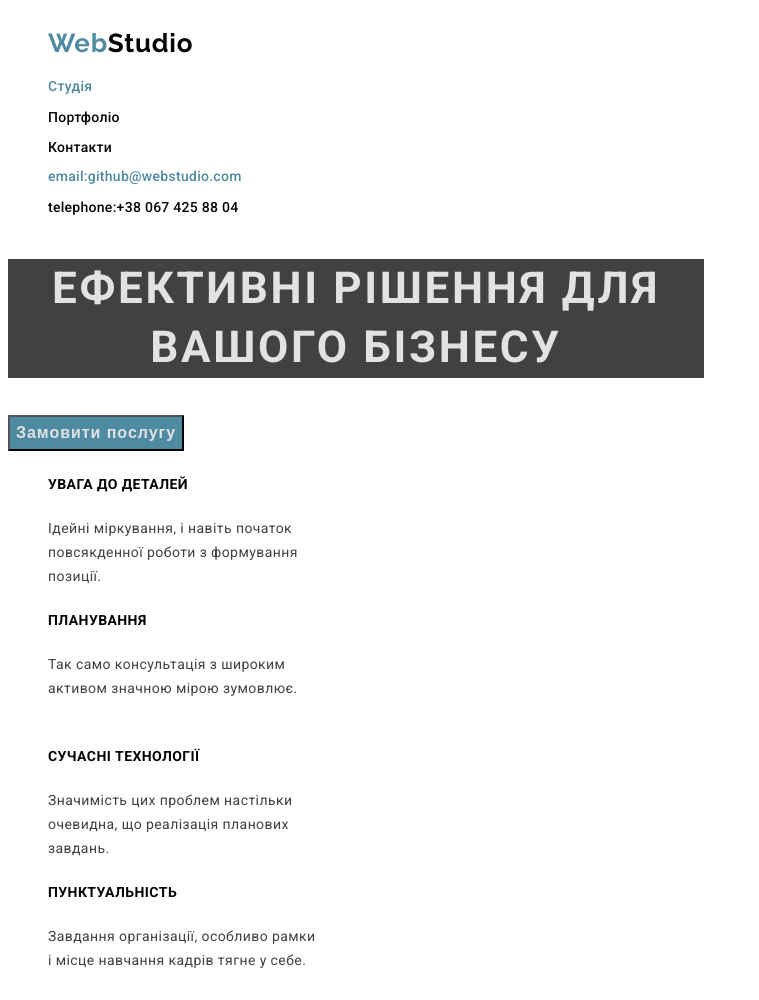
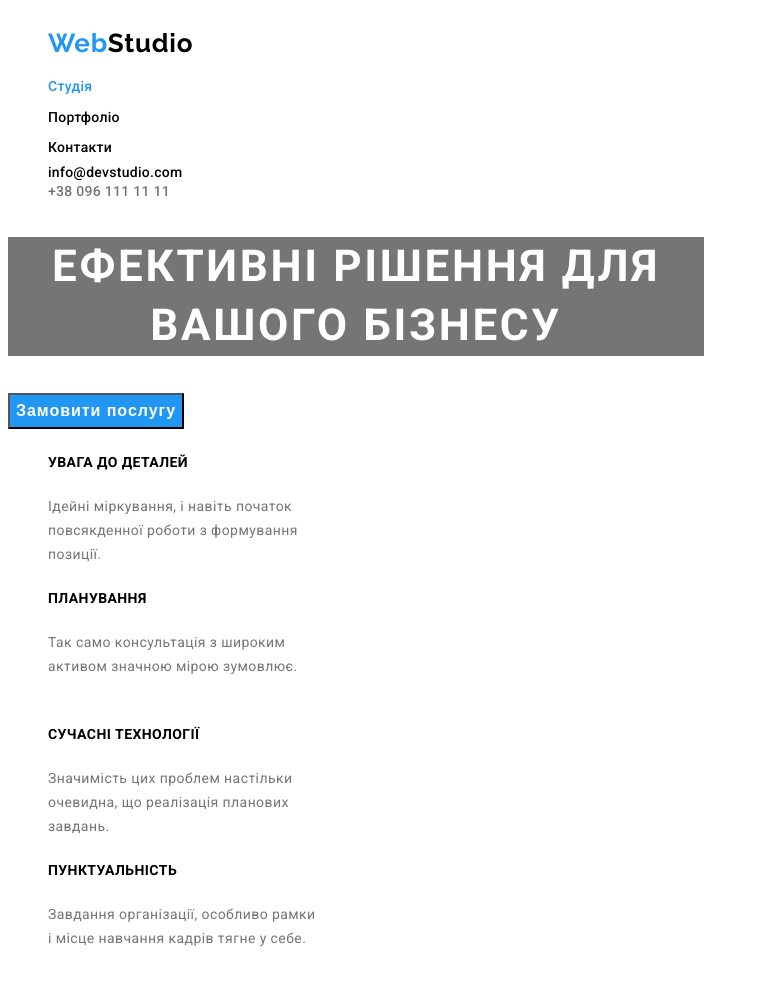
Before and after one commit to DimaTurkey/web_studio, a plain HTML site: page index.html in a window 1280 px wide. Shown: the top 1000 px of the page, without its empty margins (0-759 px from the left). Drawn offline with Linux system fonts and the light colour scheme.

Commit message:
classes-2
aaaaaaaaaaaaaaaaaa

```diff
--- a/index.html
+++ b/index.html
@@ -4,33 +4,18 @@
     <meta charset="UTF-8" />
     <meta name="viewport" content="width=device-width, initial-scale=1.0" />
     <title>WebStudio</title>
+    <link rel="stylesheet" href="./style.css" />
+    <link rel="preconnect" href="https://fonts.googleapis.com" />
+    <link rel="preconnect" href="https://fonts.gstatic.com" crossorigin />
+    <link
+      href="https://fonts.googleapis.com/css2?family=Roboto:wght@400;500;700&family=Raleway:wght@700;900&display=swap"
+      rel="stylesheet"
+    />
   </head>
   <body>
     <header>
-      <link rel="stylesheet" href="./style.css" />
-      <link rel="preconnect" href="https://fonts.googleapis.com" />
-      <link rel="preconnect" href="https://fonts.gstatic.com" crossorigin />
-      <link
-        href="https://fonts.googleapis.com/css2?family=Roboto:wght@700&display=swap"
-        rel="stylesheet"
-      />
-      <link
-        href="https://fonts.googleapis.com/css2?family=Roboto:wght@500&display=swap"
-        rel="stylesheet"
-      />
-      <link
-        href="https://fonts.googleapis.com/css2?family=Roboto:wght@400;500&display=swap"
-        rel="stylesheet"
-      />
-      <link
-        href="https://fonts.googleapis.com/css2?family=Roboto:ital,wght@0,400;0,500;1,900&display=swap"
-        rel="stylesheet"
-      />
-      <link
-        href="https://fonts.googleapis.com/css2?family=Raleway:ital,wght@0,700;0,900;1,900&family=Roboto:ital,wght@0,400;0,500;1,900&display=swap"
-        rel="stylesheet"
-      />
-      <ul class="heaher-list">
+      <!-- header -->
+      <ul class="header-list">
         <li class="header-item">
           <a class="header-sender" href="./index.html"
             >Web<a class="header-sends" href="index.html">Studio</a></a
@@ -47,15 +32,15 @@
         </li>
         <li class="header-item">
           <address class="header-address">
-            <a class="header-senders" href="./index.html"
-              >email:github@webstudio.com</a
+            <a class="header-s" href="./index.html"
+              >info@devstudio.com</a
             >
           </address>
         </li>
         <li class="header-item">
           <address class="header-address">
-            <a class="header-send" href="./index.html"
-              >telephone:+38 067 425 88 04</a
+            <a class="header-phone" href="./index.html"
+              >+38 096 111 11 11</a
             >
           </address>
         </li>
@@ -170,6 +155,7 @@
       </section>
     </main>
     <footer>
+      <!-- footer -->
       <ul class="footer-list">
         <li class="footer-item">
           <a class="footer-sender" href="./index.html"
@@ -178,17 +164,17 @@
         </li>
         <li class="footer-item">
           <address class="footer-address">
-            <h4 class="footer-sen">email:github@webstudio.com</h4>
+            <h4 class="footer-sen">м. Київ, пр-т Лесі Українки, 26</h4>
           </address>
         </li>
         <li class="footer-item">
           <address class="footer-address">
-            <h4 class="footer-send">telephone:+38 067 425 88 04</h4>
+            <h4 class="footer-send">info@devstudio.com</h4>
           </address>
         </li>
         <li class="footer-item">
           <address class="footer-address">
-            <h4 class="footer-send">Вулиця Миру,73</h4>
+            <h4 class="footer-send">+38 096 111 11 11<h4>
           </address>
         </li>
       </ul>
--- a/style.css
+++ b/style.css
@@ -1,10 +1,11 @@
 /*root-css-selector*/
 :root {
-    --info-color: rgb(65, 65, 65);
-    --sky-color: rgb(78, 138, 161);
-    --title-color: rgb(226, 226, 226);
-    --text-color: rgb(5, 5, 5);
-    --extra-color: rgb(155, 155, 155);
+    --info-color: #757575;
+    --title-color: #FFF;
+    --text-color: #000;
+    --extra-color: rgba(255, 255, 255, 0.60);
+    --onecolor: #2196F3;
+    --firstcolor: #212121;
 }
 
 /*class-style*/
@@ -17,16 +18,34 @@
 
 .header-address {}
 
+.header-s:hover {
+    color: var(--onecolor);
+}
+
+.header-s {
+    font-size: 14px;
+    font-weight: 500;
+    letter-spacing: 0.28px;
+    color: var(--text-color);
+}
+
 .header-senders {
-    color: var(--sky-color);
+    color: var(--onecolor);
     font-size: 14px;
     font-weight: 500;
     letter-spacing: 0.28px;
     line-height: 2.14;
 }
 
+.header-phone {
+    color: var(--info-color);
+    font-size: 14px;
+    font-weight: 500;
+    letter-spacing: 0.28px;
+}
+
 .header-sender {
-    color: var(--sky-color);
+    color: var(--onecolor);
     font-family: 'Raleway';
     font-size: 26px;
     font-weight: 700;
@@ -69,7 +88,7 @@
 }
 
 .hero-button {
-    background-color: var(--sky-color);
+    background-color: var(--onecolor);
     color: var(--title-color);
     text-align: center;
     font-size: 16px;
@@ -168,7 +187,7 @@
 
 .cites-buttons-item {}
 
-.sites-button {
+.cites-button {
     color: var(--text-color);
     text-align: center;
     font-size: 16px;
@@ -177,14 +196,10 @@
     letter-spacing: 0.48px;
 }
 
-.cites-buttons {
-    background-color: var(--sky-color);
+.cites-button:hover {
     color: var(--title-color);
-    text-align: center;
-    font-size: 16px;
-    font-weight: 500;
-    line-height: 1.63;
-    letter-spacing: 0.48px;
+    background-color: var(--onecolor);
+
 }
 
 /*cites-style*/
@@ -220,7 +235,7 @@
 .footer-item {}
 
 .footer-sender {
-    color: var(--sky-color);
+    color: var(--onecolor);
     font-family: 'Raleway';
     font-size: 26px;
     font-weight: 700;
@@ -290,7 +305,7 @@ a:hover {
 
 a:active {
     text-decoration: none;
-    color: var(--sky-color);
+    color: var(--onecolor);
 }
 
 /*ul-style*/
```
Also changed, not shown: portfolio.html (+21 -34 lines).
